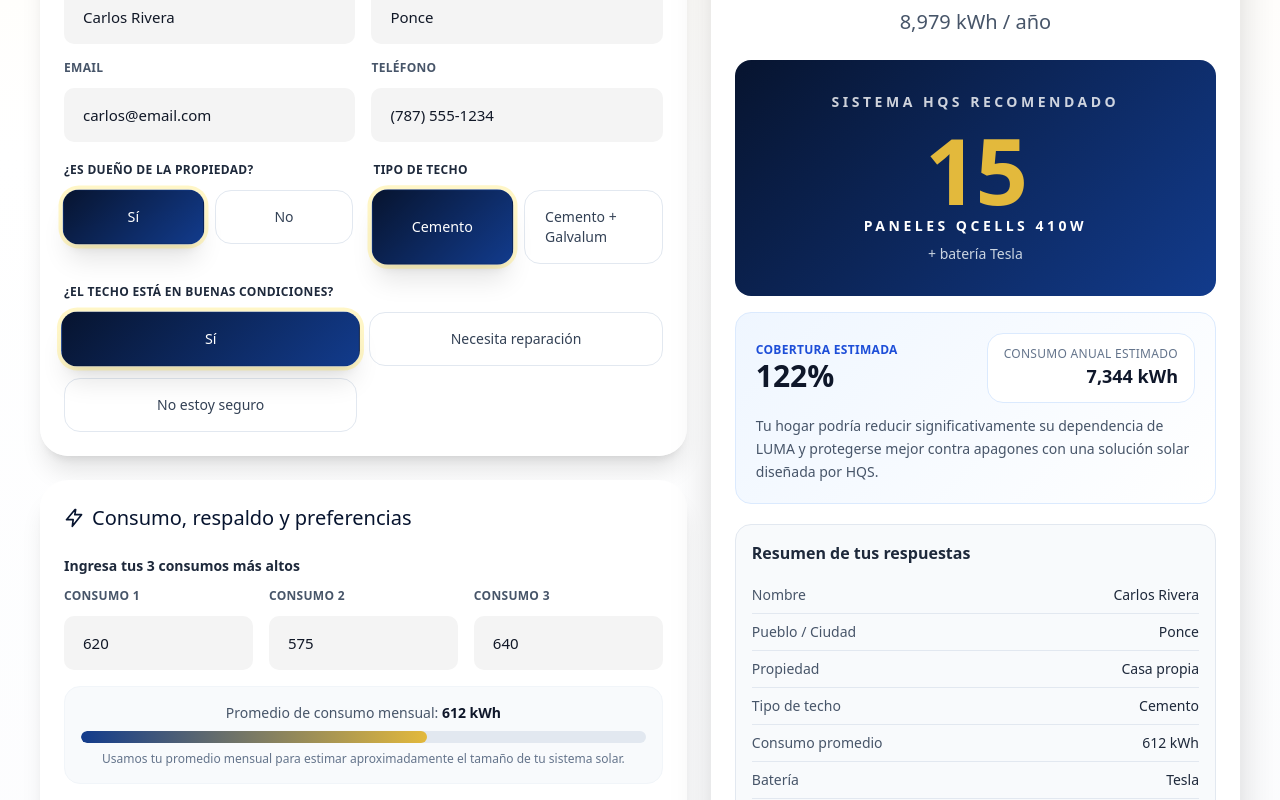
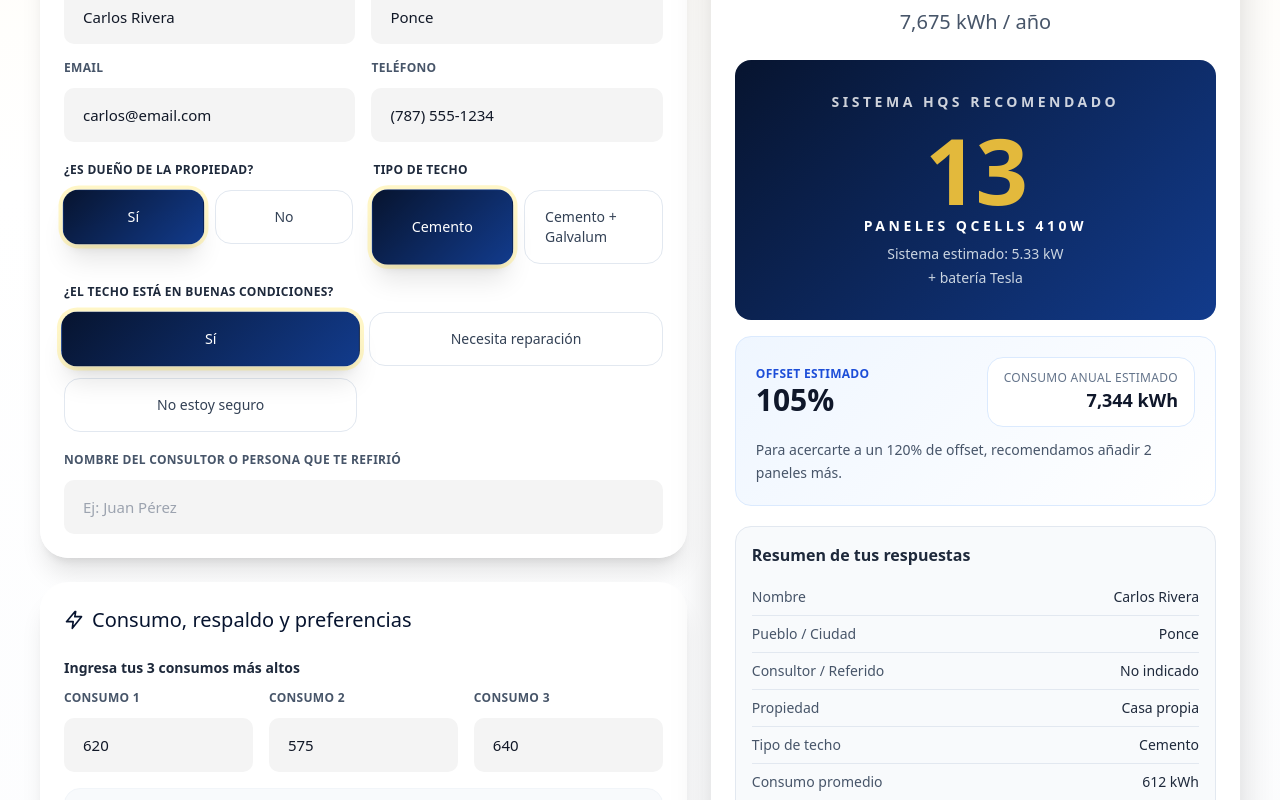
Before and after one commit to vicvazq30-eng/HQS-SOLAR-CALCULATOR, a React (Vite) app: page / in a window 1280 px wide. Shown: the part 1000-1800 px from the top of the page. Built offline with nearby package versions, Linux system fonts and the light colour scheme.

Commit message:
Update hqs_cotizador_demo.jsx

```diff
--- a/hqs_cotizador_demo.jsx
+++ b/hqs_cotizador_demo.jsx
@@ -9,6 +9,10 @@
   soft: '#F6F8FC',
   slate: '#5E687A',
 };
+
+const WATTS_PER_PANEL = 410;
+const SUN_HOURS_ANNUAL = 1440;
+const PRODUCTION_PER_PANEL_ANNUAL = (WATTS_PER_PANEL * SUN_HOURS_ANNUAL) / 1000;
 
 function Card({ children, className = '', style = {} }) {
   return <div className={className} style={style}>{children}</div>;
@@ -153,6 +157,7 @@
 export default function HQSCotizadorDemo() {
   const [form, setForm] = useState({
     name: 'Carlos Rivera',
+    consultant: '',
     owner: 'Sí',
     roof: 'Cemento',
     email: 'carlos@email.com',
@@ -178,6 +183,7 @@
   const progress = useMemo(() => {
     const fields = [
       form.name,
+      form.consultant,
       form.town,
       form.email,
       form.phone,
@@ -207,15 +213,14 @@
     return Math.round(valid.reduce((a, b) => a + b, 0) / valid.length);
   }, [form.bill1, form.bill2, form.bill3]);
 
-  const targetOffset = 1.2;
   const annualConsumption = avg * 12;
-  const targetAnnualProduction = annualConsumption * targetOffset;
-  const estimatedPanels = Math.max(4, Math.round((targetAnnualProduction / 5986) * 10));
-  const annualProduction = Math.round((estimatedPanels / 10) * 5986);
+  const estimatedPanels = Math.max(4, Math.ceil(annualConsumption / PRODUCTION_PER_PANEL_ANNUAL));
+  const systemKw = (estimatedPanels * WATTS_PER_PANEL) / 1000;
+  const annualProduction = Math.round(estimatedPanels * PRODUCTION_PER_PANEL_ANNUAL);
   const monthlyProduction = Math.round(annualProduction / 12);
   const coveragePercent = annualConsumption > 0 ? Math.round((annualProduction / annualConsumption) * 100) : 0;
-
-
+  const targetPanels120 = annualConsumption > 0 ? Math.max(4, Math.ceil((annualConsumption * 1.2) / PRODUCTION_PER_PANEL_ANNUAL)) : 4;
+  const extraPanelsFor120 = Math.max(targetPanels120 - estimatedPanels, 0);
 
   const updateForm = (key, value) => setForm((current) => ({ ...current, [key]: value }));
 
@@ -232,6 +237,7 @@
       email: form.email,
       phone: form.phone,
       town: form.town,
+      consultant: form.consultant,
       owner: form.owner,
       roof: form.roof,
       roofCondition: form.roofCondition,
@@ -242,7 +248,6 @@
       annualConsumption,
       estimatedPanels,
       annualProduction,
-
       backup: form.backup,
       battery: form.battery,
       investment: form.investment,
@@ -353,6 +358,10 @@
                   <PillGroup label="Tipo de techo" value={form.roof} setValue={(roof) => updateForm('roof', roof)} options={roofOptions} />
                 </div>
                 <PillGroup label="¿El techo está en buenas condiciones?" value={form.roofCondition} setValue={(roofCondition) => updateForm('roofCondition', roofCondition)} options={['Sí', 'Necesita reparación', 'No estoy seguro']} />
+                <div className="space-y-2">
+                  <Label>Nombre del consultor o persona que te refirió</Label>
+                  <Input value={form.consultant} onChange={(e) => updateForm('consultant', e.target.value)} placeholder="Ej: Juan Pérez" />
+                </div>
               </CardContent>
             </Card>
 
@@ -423,14 +432,15 @@
                     <div className="text-sm font-bold uppercase tracking-[0.25em] text-white/80">Sistema HQS recomendado</div>
                     <div className="mt-3 text-[92px] font-black leading-none tracking-tight" style={{ color: hqs.gold }}>{estimatedPanels}</div>
                     <div className="text-sm font-extrabold tracking-[0.25em] uppercase text-white">Paneles Qcells 410W</div>
-                    <div className="mt-2 text-sm text-slate-300">+ batería {form.battery}</div>
+                    <div className="mt-2 text-sm text-slate-300">Sistema estimado: {systemKw.toFixed(2)} kW</div>
+                    <div className="mt-1 text-sm text-slate-300">+ batería {form.battery}</div>
                   </div>
                 </div>
 
                 <div className="rounded-2xl p-5 mb-5" style={{ background: 'linear-gradient(135deg, #EFF6FF, #FFFFFF)', border: '1px solid #DBEAFE' }}>
                   <div className="flex items-center justify-between mb-3">
                     <div>
-                      <div className="text-xs font-bold uppercase tracking-wide text-blue-700">Cobertura estimada</div>
+                      <div className="text-xs font-bold uppercase tracking-wide text-blue-700">Offset estimado</div>
                       <div className="text-3xl font-extrabold text-slate-900">{coveragePercent}%</div>
                     </div>
                     <div className="rounded-2xl px-4 py-3 text-right" style={{ background: '#FFFFFF', border: '1px solid #DBEAFE' }}>
@@ -439,7 +449,9 @@
                     </div>
                   </div>
                   <div className="text-sm text-slate-600 leading-relaxed">
-                    Tu hogar podría reducir significativamente su dependencia de LUMA y protegerse mejor contra apagones con una solución solar diseñada por HQS.
+                    {extraPanelsFor120 > 0
+                      ? `Para acercarte a un 120% de offset, recomendamos añadir ${extraPanelsFor120} paneles más.`
+                      : 'Este sistema ya está cerca o por encima del 120% de offset recomendado.'}
                   </div>
                 </div>
 
@@ -449,9 +461,12 @@
                     {[
                       ['Nombre', form.name],
                       ['Pueblo / Ciudad', form.town],
+                      ['Consultor / Referido', form.consultant || 'No indicado'],
                       ['Propiedad', form.owner === 'Sí' ? 'Casa propia' : 'No propia'],
                       ['Tipo de techo', form.roof],
                       ['Consumo promedio', `${avg} kWh`],
+                      ['Sistema estimado', `${systemKw.toFixed(2)} kW`],
+                      ['Offset estimado', `${coveragePercent}%`],
                       ['Batería', form.battery],
                       ['Financiamiento', form.financing],
                     ].map(([label, value]) => (
```
